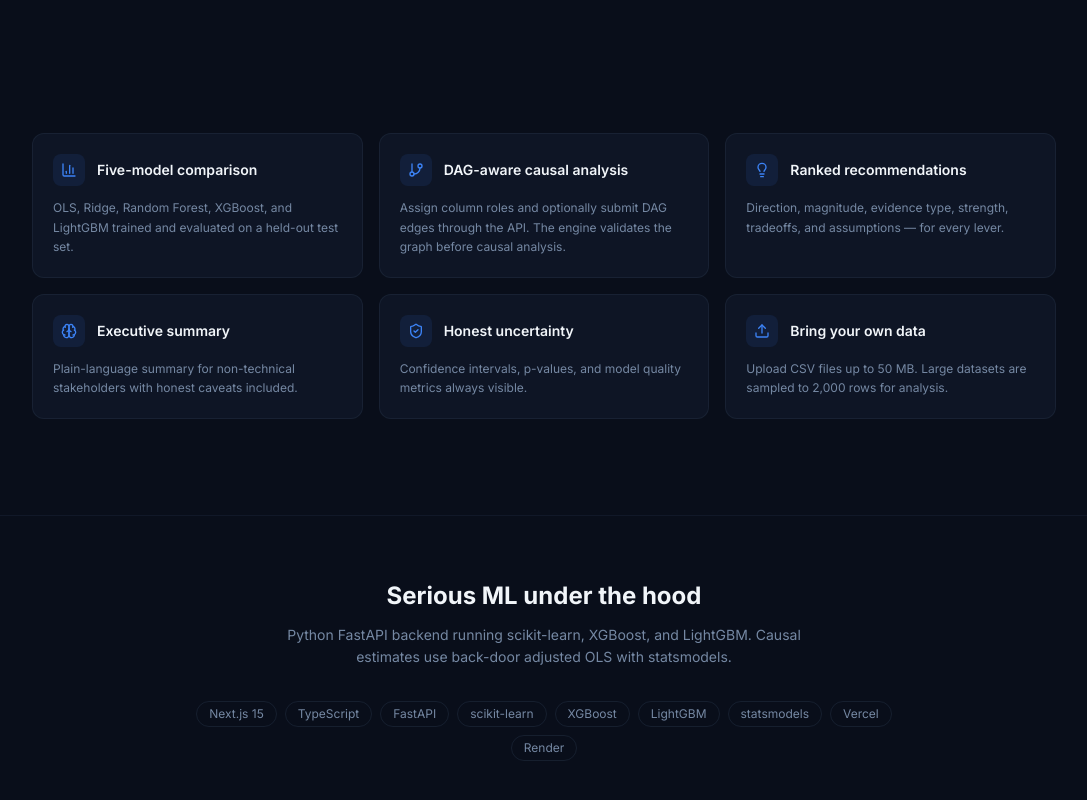
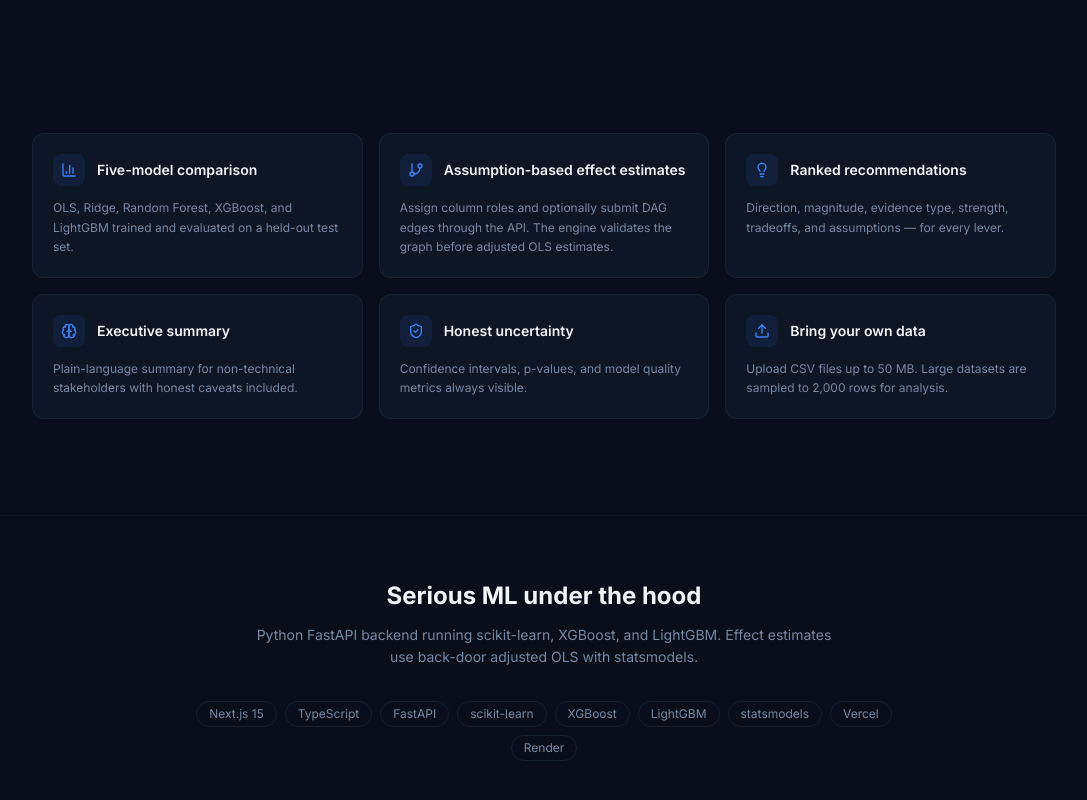
Before and after one commit to abdo2006-dev/lever-guide-v2-2, a Next.js app in the folder apps/web/: page / in a window 1280 px wide. Shown: the part 602-1402 px from the top of the page, without its empty margins (96-1183 px from the left). Built offline with nearby package versions, Linux system fonts and the light colour scheme.

Commit message:
update README + small refinements

```diff
--- a/apps/web/app/analyze/page.tsx
+++ b/apps/web/app/analyze/page.tsx
@@ -36,7 +36,7 @@ const EVTYPE: Record<string, string> = {
 const TABS = [
   { id: "overview",      label: "Overview" },
   { id: "predictive",    label: "Predictive Models" },
-  { id: "causal",        label: "Causal Analysis" },
+  { id: "causal",        label: "Effect Estimates" },
   { id: "interventions", label: "Interventions" },
   { id: "executive",     label: "Executive Summary" },
   { id: "copilot",       label: "Copilot" },
@@ -128,7 +128,7 @@ function OverviewTab({ analysis, best, sigN, topIv }: {
           sub={best?.display_name ?? "—"}
           color={n(best?.metrics?.r2) > 0.6 ? "green" : n(best?.metrics?.r2) > 0.3 ? "yellow" : "red"} />
         <KpiCard label="Test RMSE"  value={fmt(best?.metrics?.rmse)} sub={`MAE ${fmt(best?.metrics?.mae)}`} />
-        <KpiCard label="Causal Levers" value={String(sigN)} sub="p < 0.05" color="blue" />
+        <KpiCard label="Adjusted Levers" value={String(sigN)} sub="p < 0.05" color="blue" />
         <KpiCard label="Top Impact"
           value={topIv ? `${Math.abs(n(topIv.expected_kpi_change_pct)).toFixed(1)}%` : "—"}
           sub={topIv?.feature ?? "No interventions"} color="purple" />
@@ -343,7 +343,7 @@ function CausalTab({ effects, target }: { effects: CausalEffect[]; target: strin
         β is the standardised coefficient: <em>effect on {target} per +1 SD increase in the feature</em>, with all adjustment variables held constant.{" "}
         Mediators are excluded (blocking the causal path would absorb the effect).
         95% CIs and p-values are from OLS inference under homoskedasticity assumptions.
-        This is <strong>observational</strong> — unobserved confounders may bias estimates.
+        This is <strong>observational</strong> - unobserved confounders may bias estimates.
       </div>
 
       <div className="grid grid-cols-1 lg:grid-cols-2 gap-6">
@@ -422,8 +422,8 @@ function InterventionsTab({ interventions, target }: { interventions: Interventi
       <div className="rounded-xl border border-border/60 bg-card p-4 text-xs text-muted-foreground leading-relaxed">
         <strong className="text-foreground">How recommendations are generated:</strong>{" "}
         A gradient boosted regressor simulates shifting each controllable variable by ±1 SD while holding all others at their mean
-        (counterfactual prediction). Where back-door OLS is significant (p&lt;0.05) the estimate is labelled{" "}
-        <span className="text-blue-400 font-medium">causal</span>, otherwise{" "}
+        (counterfactual prediction). Where back-door OLS is significant (p&lt;0.05) the estimate is labeled{" "}
+        <span className="text-blue-400 font-medium">adjusted evidence</span>, otherwise{" "}
         <span className="text-purple-400 font-medium">predictive</span>.
         Ranked by |estimated KPI change|. Always validate with controlled experiments.
       </div>
@@ -435,6 +435,7 @@ function InterventionsTab({ interventions, target }: { interventions: Interventi
 function IvCard({ iv, target }: { iv: Intervention; target: string }) {
   const [open, setOpen] = useState(false);
   const improving = n(iv.expected_kpi_change) < 0;
+  const evidenceLabel = iv.evidence_type === "causal" ? "adjusted evidence" : iv.evidence_type;
   return (
     <div className="rounded-xl border border-border/60 bg-card overflow-hidden">
       <div className="flex items-center gap-3 px-4 py-3 bg-muted/10 border-b border-border/40">
@@ -445,7 +446,7 @@ function IvCard({ iv, target }: { iv: Intervention; target: string }) {
           <p className="font-semibold text-sm font-mono truncate">{iv.feature}</p>
         </div>
         <div className="flex items-center gap-2 flex-wrap justify-end">
-          <Badge cls={EVTYPE[iv.evidence_type] ?? ""}>{iv.evidence_type}</Badge>
+          <Badge cls={EVTYPE[iv.evidence_type] ?? ""}>{evidenceLabel}</Badge>
           <Badge cls={STRENGTH[iv.evidence_strength] ?? ""}>{iv.evidence_strength}</Badge>
           <span className={`font-mono font-bold text-sm ${improving ? "text-green-400" : "text-red-400"}`}>
             {n(iv.expected_kpi_change) > 0 ? "+" : ""}{n(iv.expected_kpi_change_pct).toFixed(1)}% {target}
--- a/apps/web/app/layout.tsx
+++ b/apps/web/app/layout.tsx
@@ -10,8 +10,8 @@ export const metadata: Metadata = {
   title: "LeverGuide — Decision Intelligence for Tabular Data",
   description:
     "Upload any dataset, pick a KPI, and get ranked, explainable recommendations " +
-    "backed by predictive modelling and causal analysis.",
-  keywords: ["causal inference", "ML", "decision intelligence", "KPI", "data analysis"],
+    "backed by predictive modelling and transparent effect estimates.",
+  keywords: ["ML", "decision intelligence", "KPI", "data analysis", "effect estimates"],
   openGraph: {
     title: "LeverGuide",
     description: "Don't just predict. Decide what to change.",
--- a/apps/web/app/setup/page.tsx
+++ b/apps/web/app/setup/page.tsx
@@ -49,7 +49,7 @@ const ANALYSIS_MESSAGES = [
   "Training Random Forest…",
   "Training XGBoost…",
   "Training LightGBM…",
-  "Running causal analysis…",
+  "Running adjusted effect estimates…",
   "Computing interventions…",
   "Building executive summary…",
   "Finalising results…",
@@ -371,13 +371,13 @@ export default function SetupPage() {
               active={step === 4}
               done={false}
               title="Run analysis"
-              subtitle="Trains 5 models, runs causal adjustment, and generates intervention recommendations."
+              subtitle="Trains 5 models, runs adjusted effect estimates, and generates intervention recommendations."
             >
               {/* Checklist */}
               <div className="mt-4 space-y-1.5">
                 <Check ok={!!store.target}        label={store.target ? `Target: ${store.target}` : "No target selected"} />
                 <Check ok={controllable.length>0} label={`${controllable.length} controllable variable${controllable.length!==1?"s":""}`} />
-                <Check ok={confounders.length>0}  label={`${confounders.length} confounder${confounders.length!==1?"s":""} — improves causal estimates`} warn />
+                <Check ok={confounders.length>0}  label={`${confounders.length} confounder${confounders.length!==1?"s":""} — improves adjusted estimates`} warn />
               </div>
 
               {/* Error */}
@@ -408,7 +408,7 @@ export default function SetupPage() {
                     />
                   </div>
                   <p className="text-xs text-muted-foreground">
-                    Running: OLS · Ridge · Random Forest · XGBoost · LightGBM + causal analysis
+                    Running: OLS · Ridge · Random Forest · XGBoost · LightGBM + adjusted effect estimates
                   </p>
                 </div>
               )}
--- a/apps/web/components/HomeClient.tsx
+++ b/apps/web/components/HomeClient.tsx
@@ -14,8 +14,8 @@ const FEATURES = [
   },
   {
     icon: GitBranch,
-    title: "DAG-aware causal analysis",
-    body: "Assign column roles and optionally submit DAG edges through the API. The engine validates the graph before causal analysis.",
+    title: "Assumption-based effect estimates",
+    body: "Assign column roles and optionally submit DAG edges through the API. The engine validates the graph before adjusted OLS estimates.",
   },
   {
     icon: Lightbulb,
@@ -79,7 +79,7 @@ export function HomeClient() {
       {/* Hero */}
       <section className="container py-24 md:py-36 text-center max-w-4xl mx-auto">
         <div className="inline-flex items-center gap-2 rounded-full border border-primary/30 bg-primary/5 px-3 py-1 text-xs text-primary mb-6">
-          <Zap className="h-3 w-3" /> v2 — production-grade ML + causal analysis
+          <Zap className="h-3 w-3" /> v2 - ML decision support with transparent caveats
         </div>
         <h1 className="text-5xl md:text-7xl font-bold tracking-tight mb-6 leading-tight">
           Don&apos;t just predict.{" "}
@@ -140,7 +140,7 @@ export function HomeClient() {
           <h2 className="text-2xl font-bold mb-3">Serious ML under the hood</h2>
           <p className="text-muted-foreground text-sm leading-relaxed max-w-xl mx-auto">
             Python FastAPI backend running scikit-learn, XGBoost, and LightGBM.
-            Causal estimates use back-door adjusted OLS with statsmodels.
+            Effect estimates use back-door adjusted OLS with statsmodels.
           </p>
           <div className="mt-8 flex flex-wrap justify-center gap-2 text-xs text-muted-foreground">
             {["Next.js 15","TypeScript","FastAPI","scikit-learn","XGBoost","LightGBM","statsmodels","Vercel","Render"].map((t) => (
--- a/apps/web/tsconfig.json
+++ b/apps/web/tsconfig.json
@@ -15,7 +15,8 @@
     "plugins": [{ "name": "next" }],
     "paths": {
       "@/*": ["./*"]
-    }
+    },
+    "target": "ES2017"
   },
   "include": ["next-env.d.ts", "**/*.ts", "**/*.tsx", ".next/types/**/*.ts"],
   "exclude": ["node_modules"]
```
Also changed, not shown: 1 other file (tests, documents, lock files or other folders).
